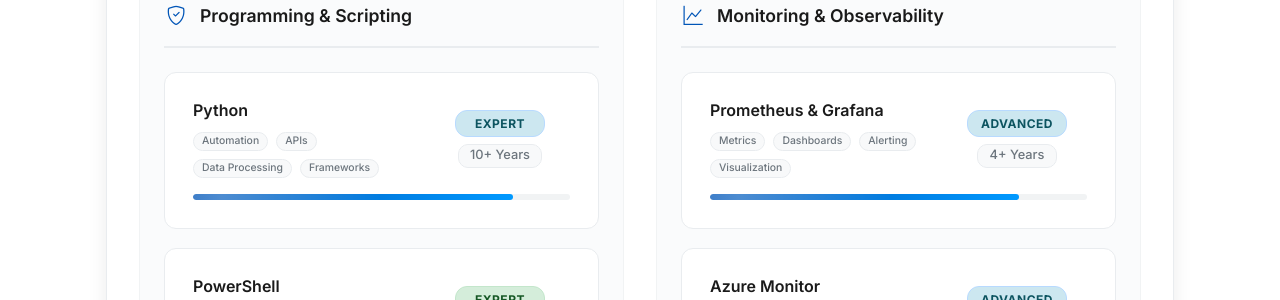
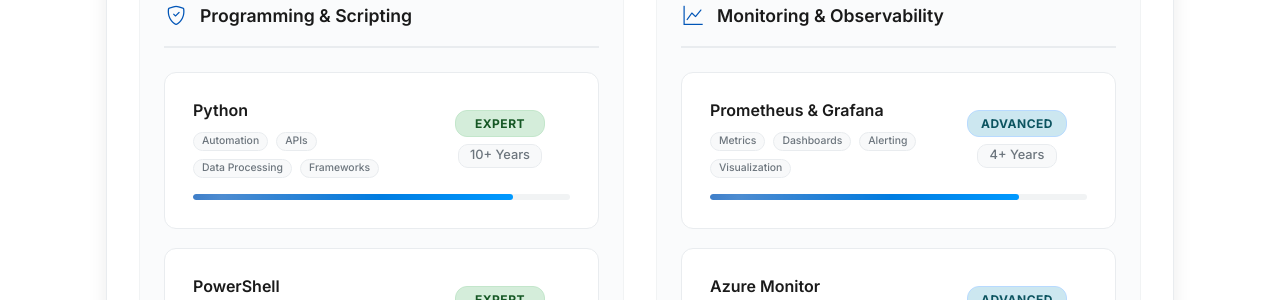
Before and after one commit to nielsweistra/nielsweistra.github.io, a Jekyll site: the page built from index.html, in a window 1280 px wide. Shown: the part 2497-2797 px from the top of the page. Built offline with Jekyll 4.4.1, drawn with Linux system fonts in a browser that asks for light colours; a style sheet for code colours, icons or effects is not loaded.

Commit message:
Change proficiency class from 'advanced' to 'expert'

```diff
--- a/index.html
+++ b/index.html
@@ -332,7 +332,7 @@
                                 </div>
                             </div>
                             <div class="skill-level">
-                                <span class="proficiency advanced">EXPERT</span>
+                                <span class="proficiency expert">EXPERT</span>
                                 <span class="experience">10+ Years</span>
                             </div>
                         </div>
```
